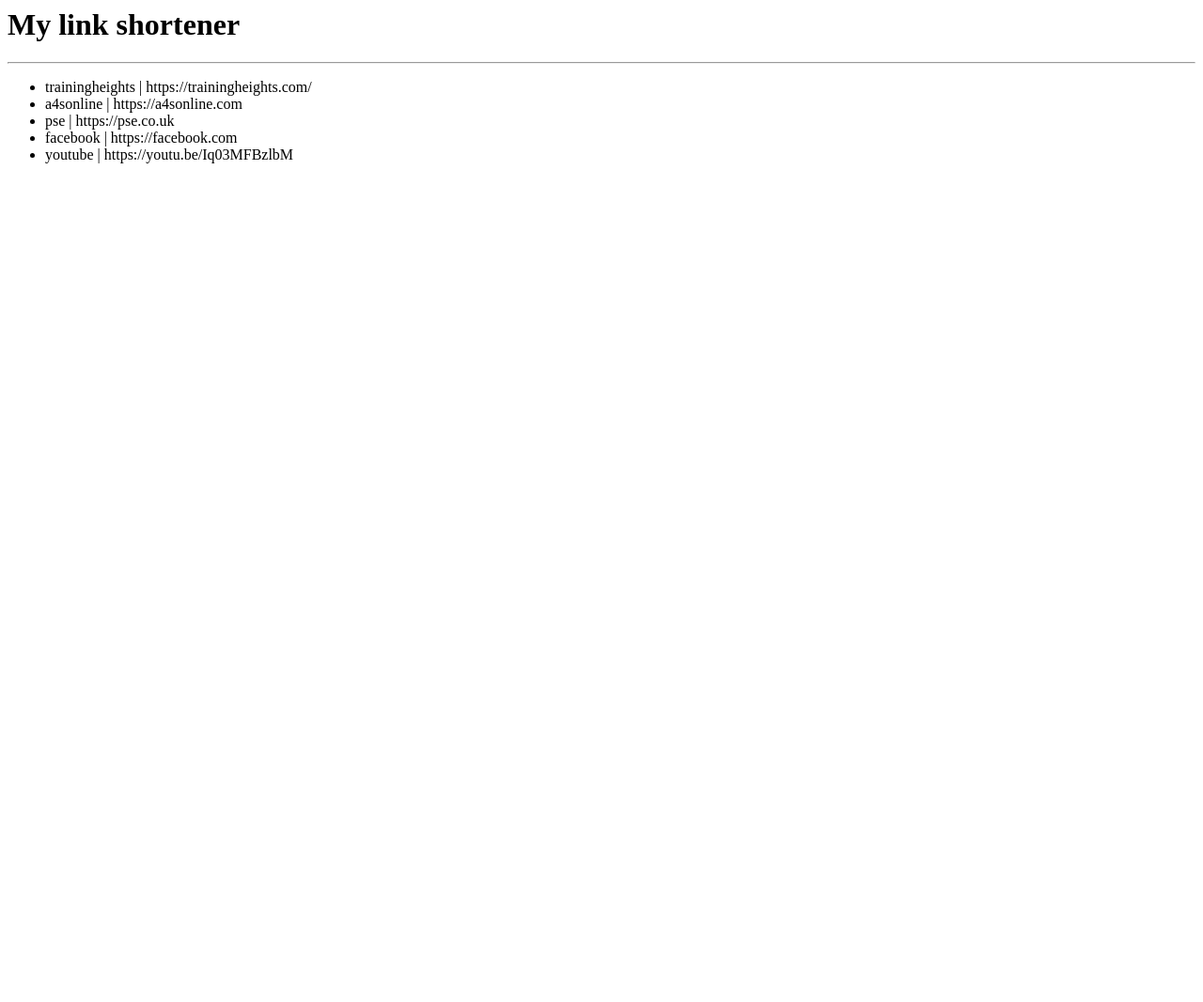
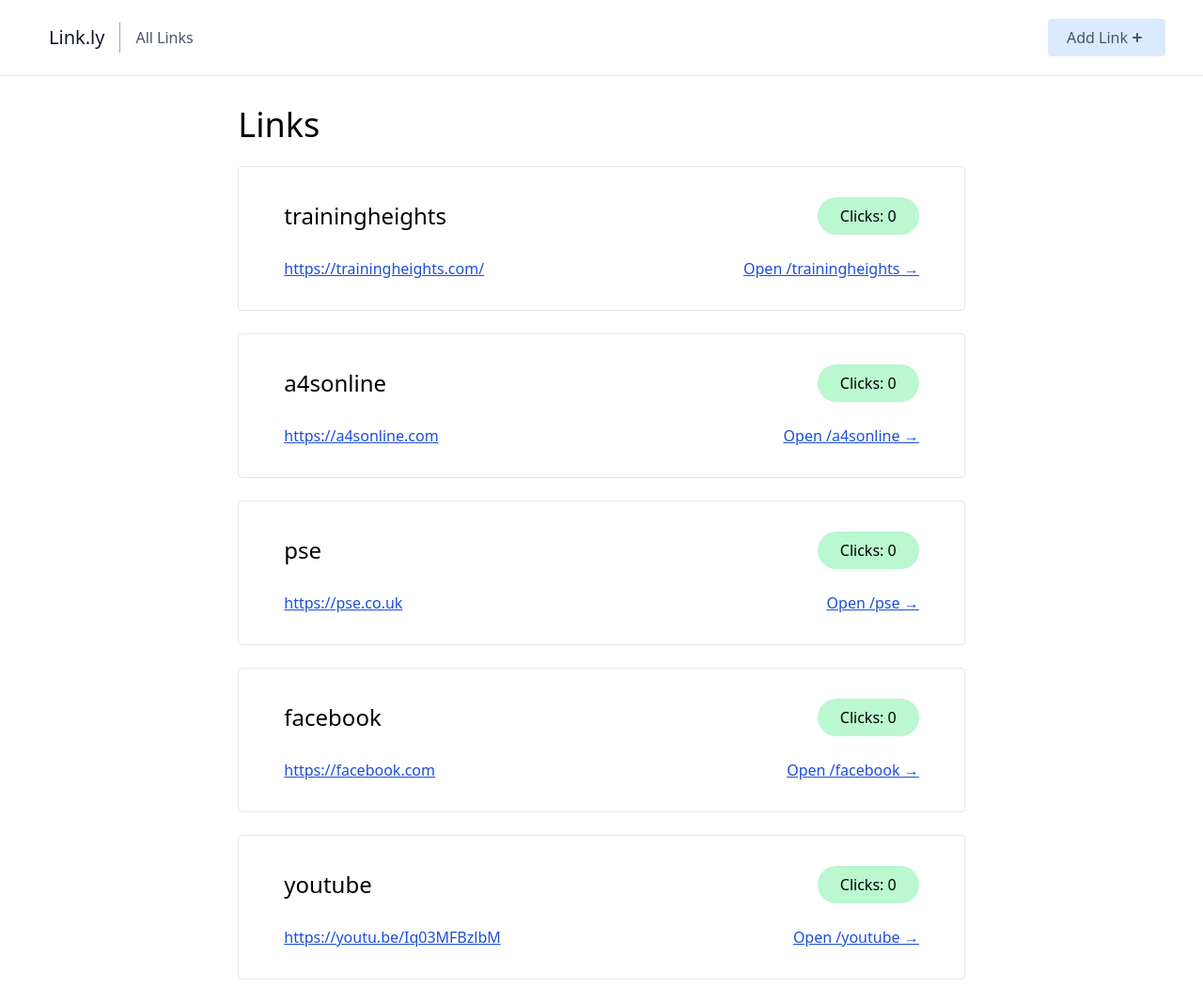
Before and after one commit to ajewoleOlugbenga/link-shortner, a Django app: page / in a window 1280 px wide. Shown: the whole page at 94% size. Before the commit the page ends 174 px from the top, so only its background shows below. Run offline with Django 5.2, Linux system fonts and the light colour scheme; data comes from the database, SQL or seed files in the repository; some libraries are stand-ins or nearby versions.

Commit message:
"Updated links/index.html template to extend _base.html, added CSS classes and rearranged link display"

```diff
--- a/links/templates/links/index.html
+++ b/links/templates/links/index.html
@@ -1,13 +1,18 @@
-<html>
-    <h1>
-        My link shortener
-    </h1>
-    <hr>
-    <ul>
-        {% for link in links %}
-        <li>
-            {{link.name}} | {{link.url}}
-        </li>
-        {%endfor%}
-    </ul>
-    </html>
+{% extends 'links/_base.html' %}
+{% block content %}
+<div class="sm:w-2/3 mx-auto px-10">
+    <h1 class="text-4xl mb-2">Links</h1>
+    {% for link in links %}
+    <div class="border rounded px-12 py-8 my-6 hover:bg-gray-50">
+        <div class="flex justify-between items-center pb-6">
+            <p class="text-2xl">{{link.name}}</p>
+            <p class="rounded-full bg-green-200 px-6 py-2">Clicks: {{link.clicks}}</p>
+        </div>
+        <div class="flex justify-between items-center">
+            <p><a class="underline text-blue-700" href="{{link.url}}">{{link.url}}</a></p>
+            <p class="underline underline text-blue-700"><a target="_blank" href="{% url 'root-link' link.slug %}">Open /{{link.slug}} →</a></p>
+        </div>
+    </div>
+    {% endfor %}
+</div>
+{% endblock content %}
```
